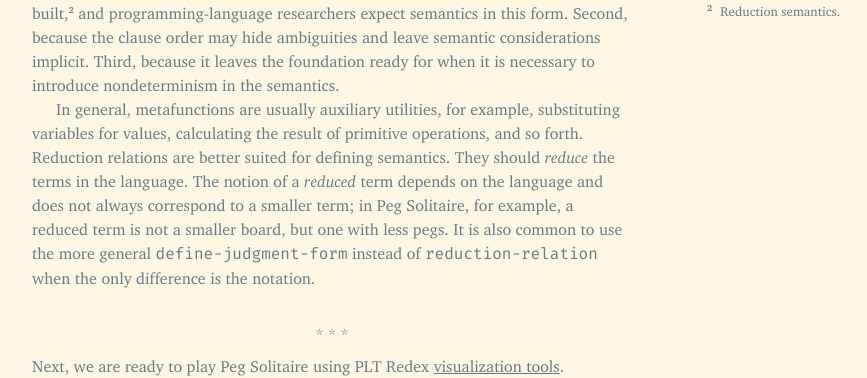
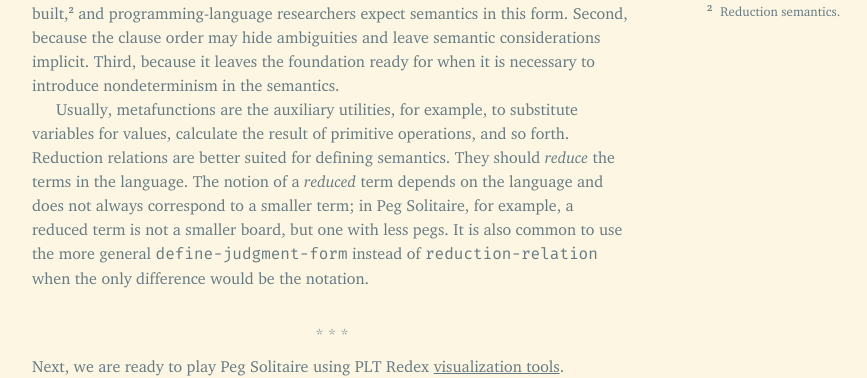
Before and after one commit to leafac/leafac.com, a Jekyll site: the page built from prose/playing-the-game-with-plt-redex/judgment-forms.md, in a window 1280 px wide and 900 px high, scrolled down 6672 px. Shown: the part 248-626 px from the top of the window, without its empty margins (108-975 px from the left). Built offline with Jekyll 4.4.1, drawn with Linux system fonts in a browser that asks for light colours.

Commit message:
Small edits

```diff
--- a/prose/playing-the-game-with-plt-redex/judgment-forms.md
+++ b/prose/playing-the-game-with-plt-redex/judgment-forms.md
@@ -319,7 +319,7 @@ In the listing above, we can rely on the clause order and use the underscore pat
 
 This case arrises often when defining the semantics of a deterministic language, and we could be tempted by the terser definition to prefer a metafunction, resorting to reduction relations only when we need nondeterminism (for example, in `⇨` in Peg Solitaire). But it is a better practice to use reduction relations when defining semantics. First, because it follows the semantic framework on which PLT Redex is built,<label class="margin-note"><input type="checkbox"><span markdown="1">Reduction semantics.</span></label> and programming-language researchers expect semantics in this form. Second, because the clause order may hide ambiguities and leave semantic considerations implicit. Third, because it leaves the foundation ready for when it is necessary to introduce nondeterminism in the semantics.
 
-In general, metafunctions are usually auxiliary utilities, for example, substituting variables for values, calculating the result of primitive operations, and so forth. Reduction relations are better suited for defining semantics. They should *reduce* the terms in the language. The notion of a *reduced* term depends on the language and does not always correspond to a smaller term; in Peg Solitaire, for example, a reduced term is not a smaller board, but one with less pegs. It is also common to use the more general `define-judgment-form` instead of `reduction-relation` when the only difference is the notation.
+Usually, metafunctions are the auxiliary utilities, for example, to substitute variables for values, calculate the result of primitive operations, and so forth. Reduction relations are better suited for defining semantics. They should *reduce* the terms in the language. The notion of a *reduced* term depends on the language and does not always correspond to a smaller term; in Peg Solitaire, for example, a reduced term is not a smaller board, but one with less pegs. It is also common to use the more general `define-judgment-form` instead of `reduction-relation` when the only difference would be the notation.
 
 * * *
 
```
